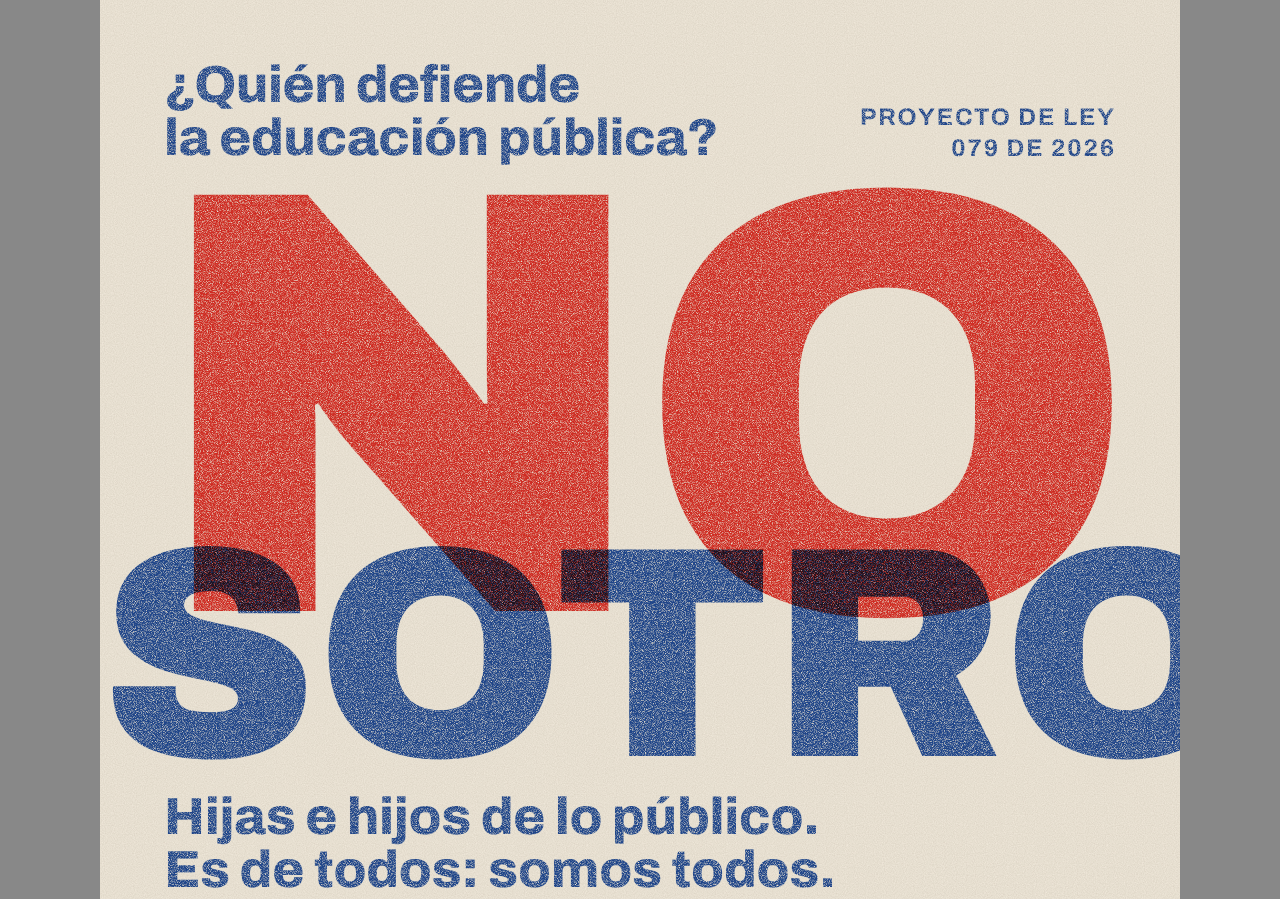
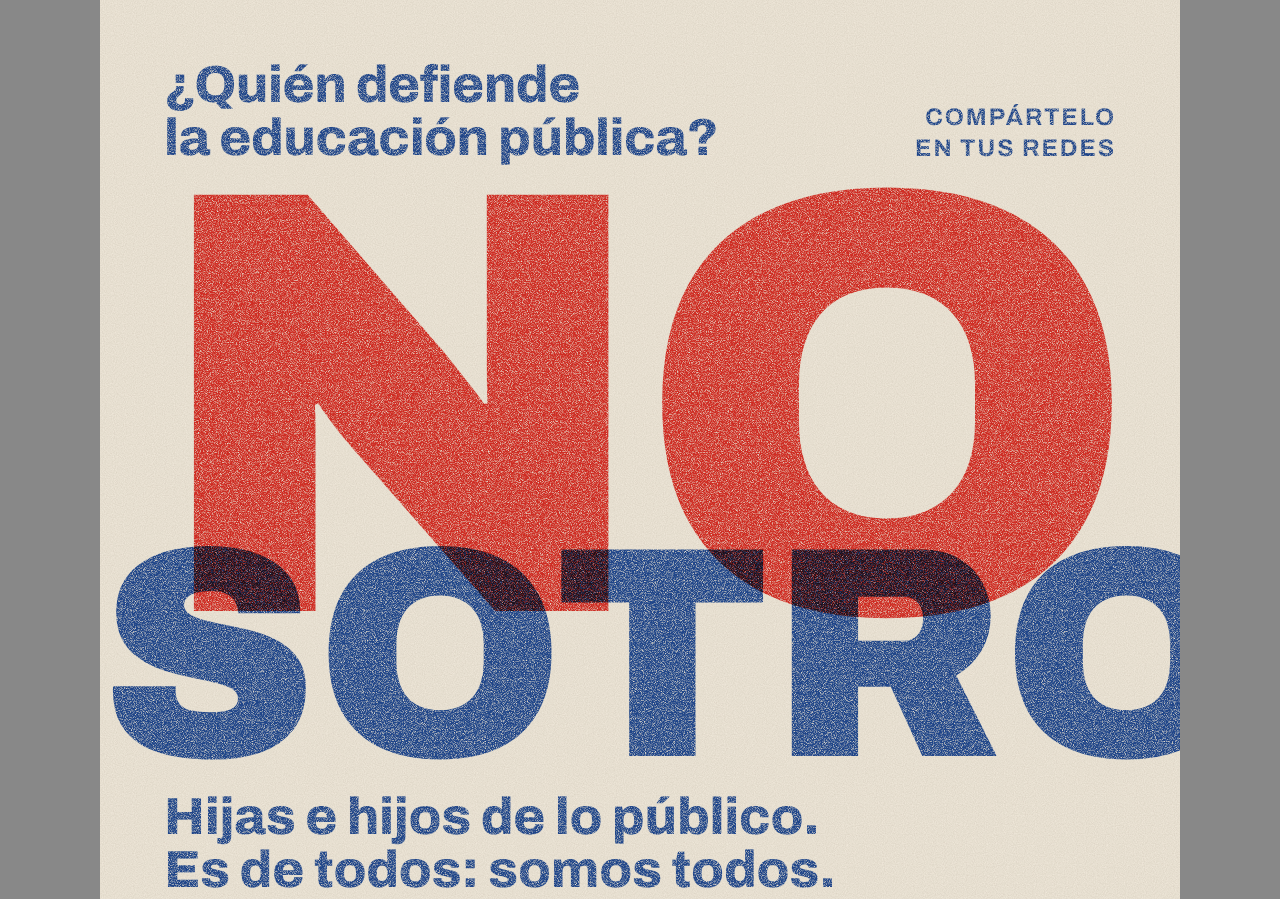
Before and after one commit to fabianbauttt/fabianbauttt.github.io, a plain HTML site: page pl079/v2-nosotros.html in a window 1280 px wide. Shown: the top 899 px of the page. Drawn offline with Linux system fonts and the light colour scheme.

Commit message:
Variante NOsotros: arriba a la derecha dice «Compártelo en tus redes»
Co-Authored-By: Claude Opus 5.5 <noreply@anthropic.com>
Claude-Session: https://claude.ai/code/session_0157Qa5e6iRtCtsbXHc6oRBj

```diff
--- a/pl079/v2-nosotros.html
+++ b/pl079/v2-nosotros.html
@@ -75,7 +75,7 @@
   </filter>
 </svg>
 <div class="poster">
-  <div class="kicker ink"><span>¿Quién defiende<br>la educación pública?</span><small>Proyecto de Ley<br>079 de 2026</small></div>
+  <div class="kicker ink"><span>¿Quién defiende<br>la educación pública?</span><small>Compártelo<br>en tus redes</small></div>
 
   <div class="big no ink red" aria-hidden="true">NO</div>
   <div class="big sotros ink" aria-label="Nosotros">SOTROS</div>
```
Also changed, not shown: 1 other file.
